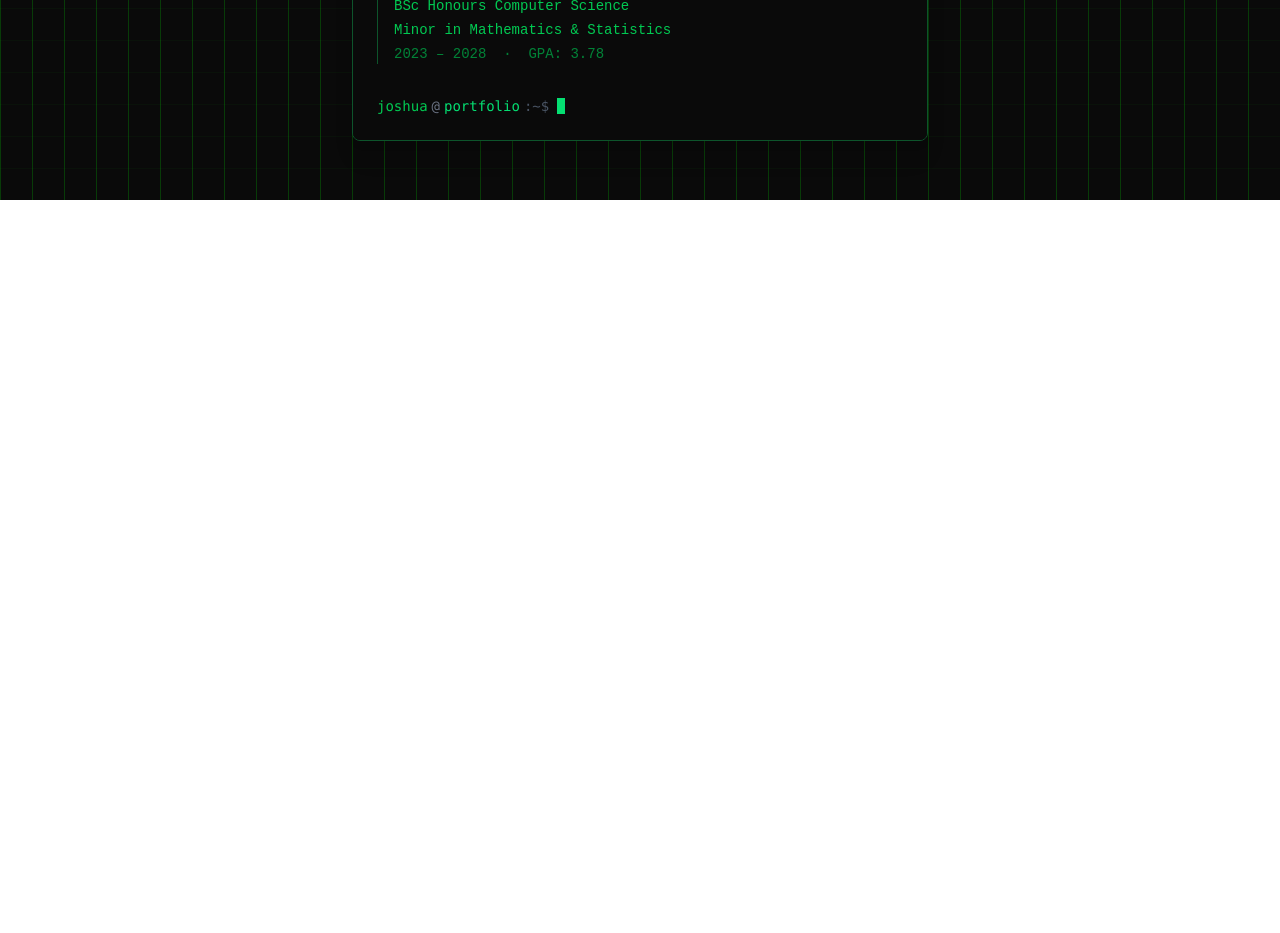
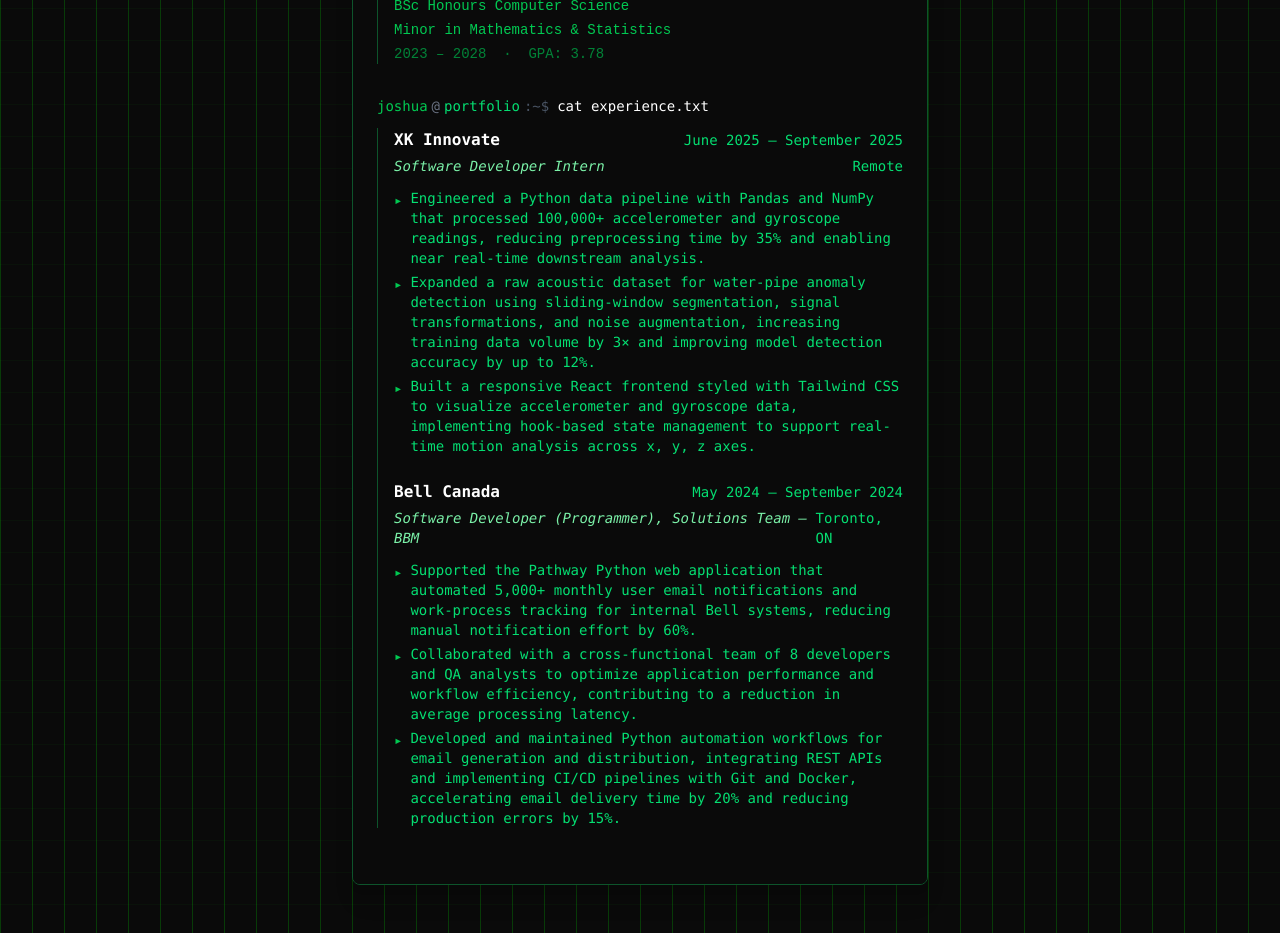
Before and after one commit to joshuawang123984/WebsitePortfolio, a React (Vite) app: page / in a window 1280 px wide. Shown: the part 600-1533 px from the top of the page. Before the commit the page ends 800 px from the top, so only its background shows below. Built offline with nearby package versions, Linux system fonts and the light colour scheme.

Commit message:
added experience, commented out idlePrompt, might readd at the end

```diff
--- a/src/App.jsx
+++ b/src/App.jsx
@@ -1,5 +1,6 @@
 import TitleBar from "./components/TitleBar";
 import Terminal from "./components/Terminal";
+import Experience from "./components/TerminalComponents/Experience";
 
 function App() {
 
--- /dev/null
+++ b/src/assets/Projects.json
@@ -0,0 +1,17 @@
+[
+    {
+        "name": "TV Show Recommendation",
+        "description": "Transformer-based ML recommender system",
+        "github": "https://github.com/joshuawang123984/ShowRecommendation"
+    },
+    {
+        "name": "Character-Level Language Model",
+        "description": "MLP trained on 32,000+ names",
+        "github": "https://github.com/joshuawang123984/WordGenerator"
+    },
+    {
+        "name": "Health and Fitness Club Management System",
+        "description": "Full-stack fitness management system",
+        "github": "https://github.com/joshuawang123984/FITNESS_DATABASE"
+    }
+]
--- /dev/null
+++ b/src/components/Commands.jsx
@@ -0,0 +1,6 @@
+const commands = {
+    "show experience": <Experience />,
+    "show projects": <Projects />,
+    "help": <Help />,
+    "clear": null
+}
--- a/src/components/Terminal.jsx
+++ b/src/components/Terminal.jsx
@@ -3,6 +3,7 @@
 import Skills from "./TerminalComponents/Skills"
 import Education from "./TerminalComponents/Education"
 import IdlePrompt from "./IdlePrompt"
+import Experience from "./TerminalComponents/Experience"
 
 export default function Terminal() {
     return (
@@ -11,7 +12,9 @@
             <Links />
             <Skills />
             <Education />
-            <IdlePrompt />
+            {/* <IdlePrompt /> */}
+
+            <Experience />
         </div>
     )
 }
--- /dev/null
+++ b/src/components/TerminalComponents/Experience.jsx
@@ -0,0 +1,55 @@
+import Block from "../Block";
+
+const jobs = [
+    {
+        company: "XK Innovate",
+        role: "Software Developer Intern",
+        location: "Remote",
+        date: "June 2025 – September 2025",
+        bullets: [
+            "Engineered a Python data pipeline with Pandas and NumPy that processed 100,000+ accelerometer and gyroscope readings, reducing preprocessing time by 35% and enabling near real-time downstream analysis.",
+            "Expanded a raw acoustic dataset for water-pipe anomaly detection using sliding-window segmentation, signal transformations, and noise augmentation, increasing training data volume by 3× and improving model detection accuracy by up to 12%.",
+            "Built a responsive React frontend styled with Tailwind CSS to visualize accelerometer and gyroscope data, implementing hook-based state management to support real-time motion analysis across x, y, z axes.",
+        ],
+    },
+    {
+        company: "Bell Canada",
+        role: "Software Developer (Programmer), Solutions Team – BBM",
+        location: "Toronto, ON",
+        date: "May 2024 – September 2024",
+        bullets: [
+            "Supported the Pathway Python web application that automated 5,000+ monthly user email notifications and work-process tracking for internal Bell systems, reducing manual notification effort by 60%.",
+            "Collaborated with a cross-functional team of 8 developers and QA analysts to optimize application performance and workflow efficiency, contributing to a reduction in average processing latency.",
+            "Developed and maintained Python automation workflows for email generation and distribution, integrating REST APIs and implementing CI/CD pipelines with Git and Docker, accelerating email delivery time by 20% and reducing production errors by 15%.",
+        ],
+    },
+];
+
+export default function Experience() {
+    return (
+        <Block cmnd="cat experience.txt">
+            <div className="flex flex-col gap-6">
+                {jobs.map((job) => (
+                    <div key={job.company} className="flex flex-col gap-1">
+                        <div className="flex justify-between items-center">
+                            <span className="text-white font-bold font-mono">{job.company}</span>
+                            <span className="text-green-400 font-mono text-sm">{job.date}</span>
+                        </div>
+                        <div className="flex justify-between items-center">
+                            <span className="text-green-300 font-mono text-sm italic">{job.role}</span>
+                            <span className="text-green-400 font-mono text-sm">{job.location}</span>
+                        </div>
+                        <ul className="mt-2 flex flex-col gap-1">
+                            {job.bullets.map((bullet, i) => (
+                                <li key={i} className="text-green-400 font-mono text-sm flex gap-2">
+                                    <span className="text-green-500 mt-0.5">▸</span>
+                                    <span>{bullet}</span>
+                                </li>
+                            ))}
+                        </ul>
+                    </div>
+                ))}
+            </div>
+        </Block>
+    );
+}
```
